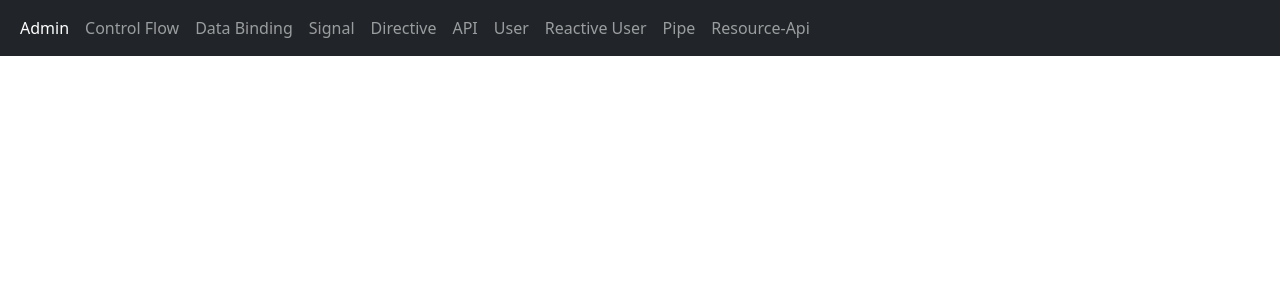
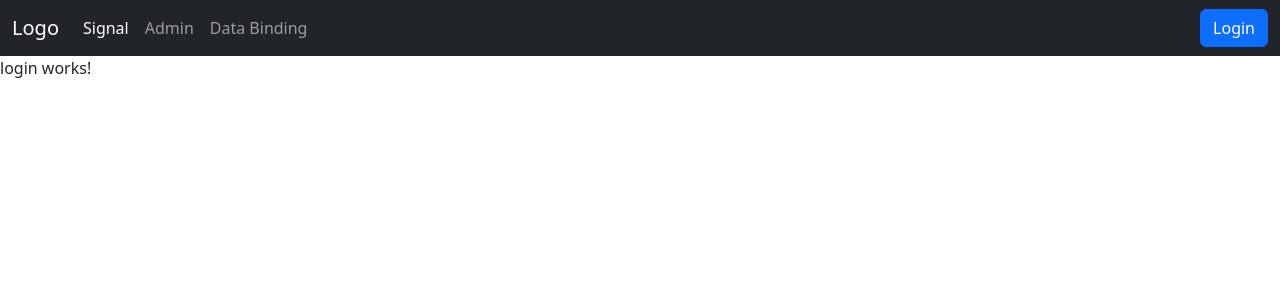
Before and after one commit to sumitbasu116/angular20Tutorial, an Angular app: page /login in a window 1280 px wide. Before the commit this address led to /. Shown: the top 300 px of the page. Built offline with nearby package versions, Linux system fonts and the light colour scheme.

Commit message:
Hard Code Login part1-login page basic design code

```diff
--- a/src/app/app.html
+++ b/src/app/app.html
@@ -1,37 +1,26 @@
-<nav class="navbar navbar-expand-sm bg-dark navbar-dark">
+<nav class="navbar navbar-expand-sm navbar-dark bg-dark">
   <div class="container-fluid">
-    <ul class="navbar-nav">
-      <li class="nav-item">
-        <a class="nav-link active" routerLink="admin">Admin</a>
-      </li>
-      <li class="nav-item">
-        <a class="nav-link" routerLink="control-flow-statement">Control Flow</a>
-      </li>
-      <li class="nav-item">
-        <a class="nav-link" routerLink="data-binding">Data Binding</a>
-      </li>
-      <li class="nav-item">
-        <a class="nav-link" routerLink="signal">Signal</a>
-      </li>
-      <li class="nav-item">
-        <a class="nav-link" routerLink="attribute-dir">Directive</a>
-      </li>
-      <li class="nav-item">
-        <a class="nav-link" routerLink="api-get">API</a>
-      </li>
-      <li class="nav-item">
-        <a class="nav-link" routerLink="user">User</a>
-      </li>
-      <li class="nav-item">
-        <a class="nav-link" routerLink="reactive-user">Reactive User</a>
-      </li>
-      <li class="nav-item">
-        <a class="nav-link" routerLink="pipe">Pipe</a>
-      </li>
-      <li class="nav-item">
-        <a class="nav-link" routerLink="resource-api">Resource-Api</a>
-      </li>
-    </ul>
+    <a class="navbar-brand" href="javascript:void(0)">Logo</a>
+    <button class="navbar-toggler" type="button" data-bs-toggle="collapse" data-bs-target="#mynavbar">
+      <span class="navbar-toggler-icon"></span>
+    </button>
+    <div class="collapse navbar-collapse" id="mynavbar">
+      <ul class="navbar-nav me-auto">
+        <li class="nav-item" >
+          <a class="nav-link active" routerLink="signal">Signal</a>
+        </li>
+        <li class="nav-item" >
+          <a class="nav-link" routerLink="admin">Admin</a>
+        </li>
+        <li class="nav-item" >
+          <a class="nav-link" routerLink="data-binding">Data Binding</a>
+        </li>
+      </ul>
+      <form class="d-flex">
+
+        <button class="btn btn-primary" type="button" routerLink="login">Login</button>
+      </form>
+    </div>
   </div>
 </nav>
 <router-outlet></router-outlet>
--- a/src/app/app.routes.ts
+++ b/src/app/app.routes.ts
@@ -9,6 +9,7 @@ import { User } from './components/user/user';
 import { ReactiveUser } from './components/reactive-user/reactive-user';
 import { PipeEx } from './components/pipe-ex/pipe-ex';
 import { ResourceApi } from './components/resource-api/resource-api';
+import { Login } from './components/login/login';
 
 export const routes: Routes = [
     {
@@ -40,6 +41,10 @@ export const routes: Routes = [
         component:User
     },
     {
+        path:'login',
+        component:Login
+    },
+    {
         path:'reactive-user',
         component:ReactiveUser
     },
--- /dev/null
+++ b/src/app/components/login/login.html
@@ -0,0 +1 @@
+<p>login works!</p>
```
Also changed, not shown: src/app/components/login/login.ts (added, +11 -0 lines), src/app/components/login/login.css (added).
